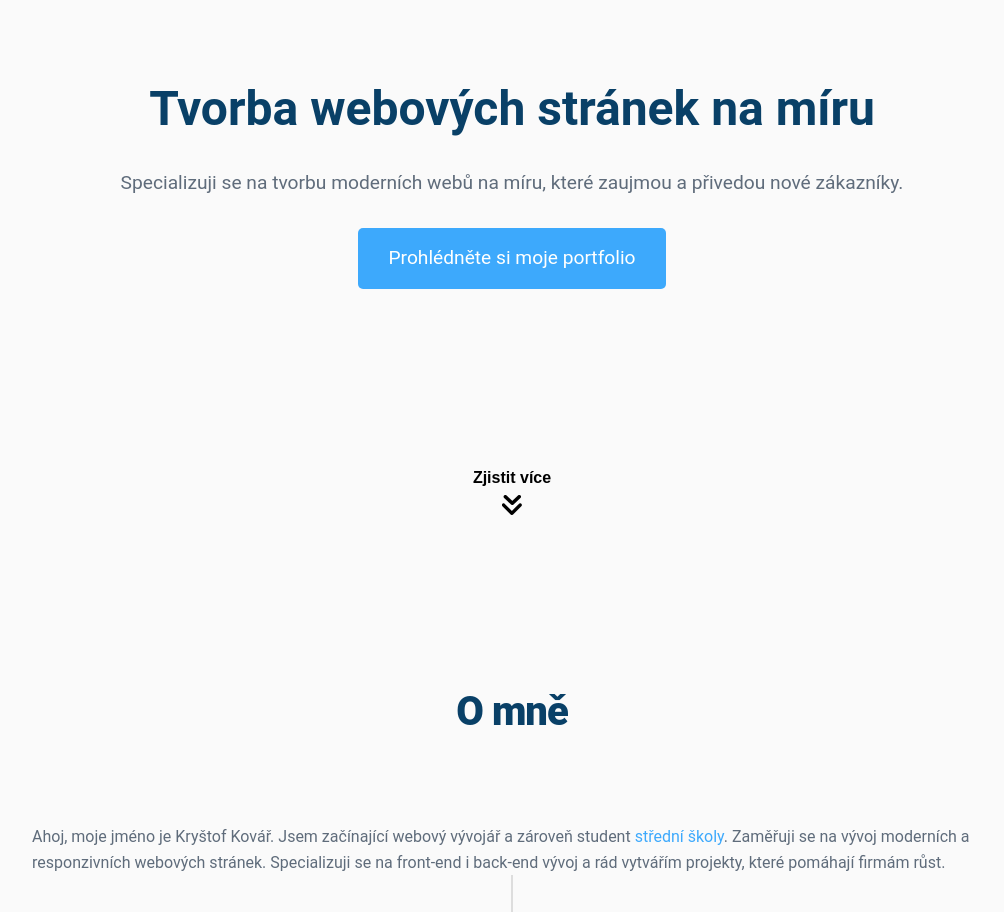
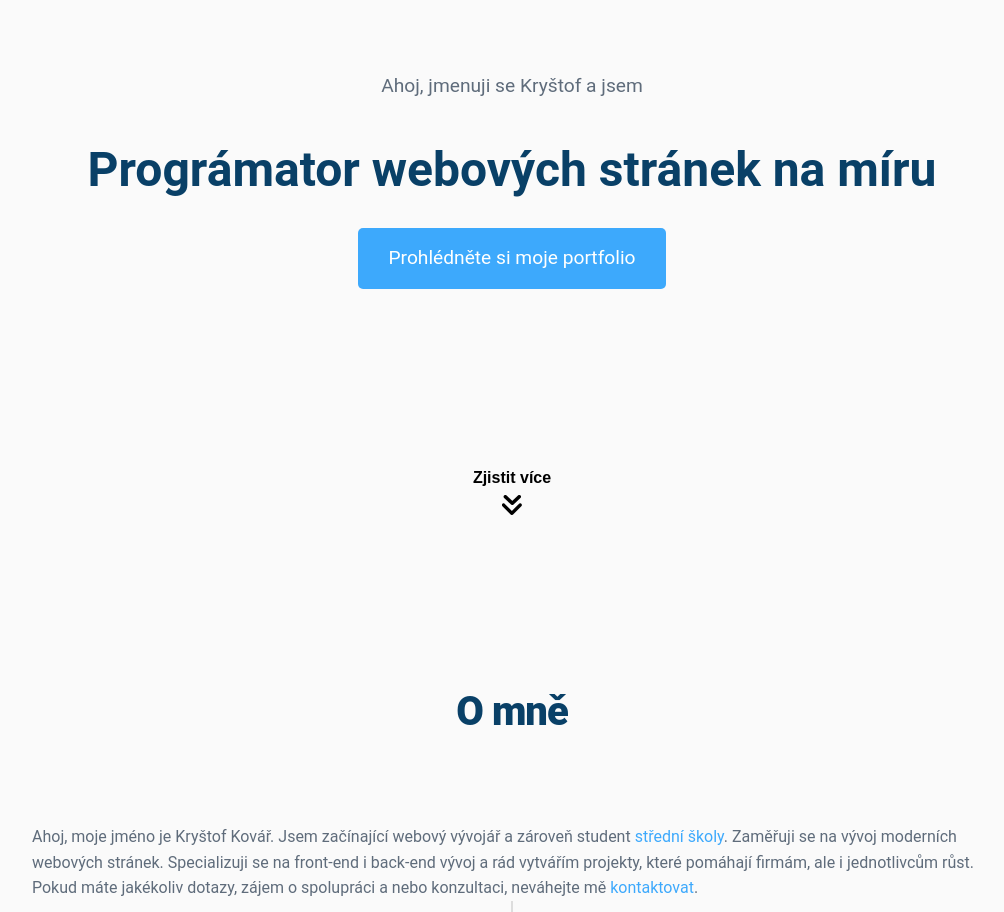
Before and after one commit to kovarkrystof/portfolio, a plain HTML site: page index.html in a window 1280 px wide. Shown: the part 260-1172 px from the top of the page, without its empty margins (128-1132 px from the left). Drawn offline with Linux system fonts and the light colour scheme.

Commit message:
Add files via upload

```diff
--- a/index.html
+++ b/index.html
@@ -41,8 +41,8 @@
         <section id="hero" class="hero">
             <div class="container">
                 <div class="heading">
-                    <h1>Tvorba webových stránek na míru</h1>
-                    <p>Specializuji se na tvorbu moderních webů na míru, které zaujmou a přivedou nové zákazníky.</p>
+                    <p>Ahoj, jmenuji se Kryštof a jsem</p>
+                    <h1>Prográmator webových stránek na míru</h1>
                     <a href="#portfolio" class="cta-btn">Prohlédněte si moje portfolio</a>
                 </div>
 
@@ -59,7 +59,8 @@
         <section id="about" class="about fade-in">
             <div class="container">
                 <h2 class="slide-up">O mně</h2>
-                <p class="fade-in">Ahoj, moje jméno je Kryštof Kovář. Jsem začínající webový vývojář a zároveň student <a class="highlight" href="https://www.spseol.cz/" target="_blank">střední školy</a>. Zaměřuji se na vývoj moderních a responzivních webových stránek. Specializuji se na front-end i back-end vývoj a rád vytvářím projekty, které pomáhají firmám růst.</p>
+                <p class="fade-in">Ahoj, moje jméno je Kryštof Kovář. Jsem začínající webový vývojář a zároveň student <a class="highlight" href="https://www.spseol.cz/" target="_blank">střední školy</a>. Zaměřuji se na vývoj moderních webových stránek. Specializuji se na front-end i back-end vývoj a rád vytvářím projekty, které pomáhají firmám, ale i jednotlivcům růst.</p>
+                <p class="fade-in">Pokud máte jakékoliv dotazy, zájem o spolupráci a nebo konzultaci, neváhejte mě <a class="highlight" href="#contact">kontaktovat</a>.</p>
                 <div class="timeline">
                     <div class="timeline-item fade-in">
                         <div class="circle"></div>
@@ -114,7 +115,7 @@
 
                 <div class="project zoom-in">
                     <h3>EVEDER s.r.o.</h3>
-                    <p>Webová vizitka. Použití HTML a CSS pro jednoduchý a čistý design</p>
+                    <p>Webová vizitka. Použití HTML a CSS pro jednoduchý a čistý design.</p>
                     <a href="https://www.eveder.cz/" target="_blank" class="btn">Zobrazit web</a>
                 </div>
 
@@ -177,7 +178,7 @@
                 <img src="assets/icons/moon.png" id="icon" alt="přepínač barevného režimu">
             </button>
 
-            <p>&copy; 2024 Všechna práva vyhrazena. Web by Kryštof Kovář</p>
+            <p>&copy; 2024&nbsp;Všechna&nbsp;práva&nbsp;vyhrazena. Web&nbsp;by&nbsp;Kryštof&nbsp;Kovář.</p>
         </div>
     </footer>
 
```
